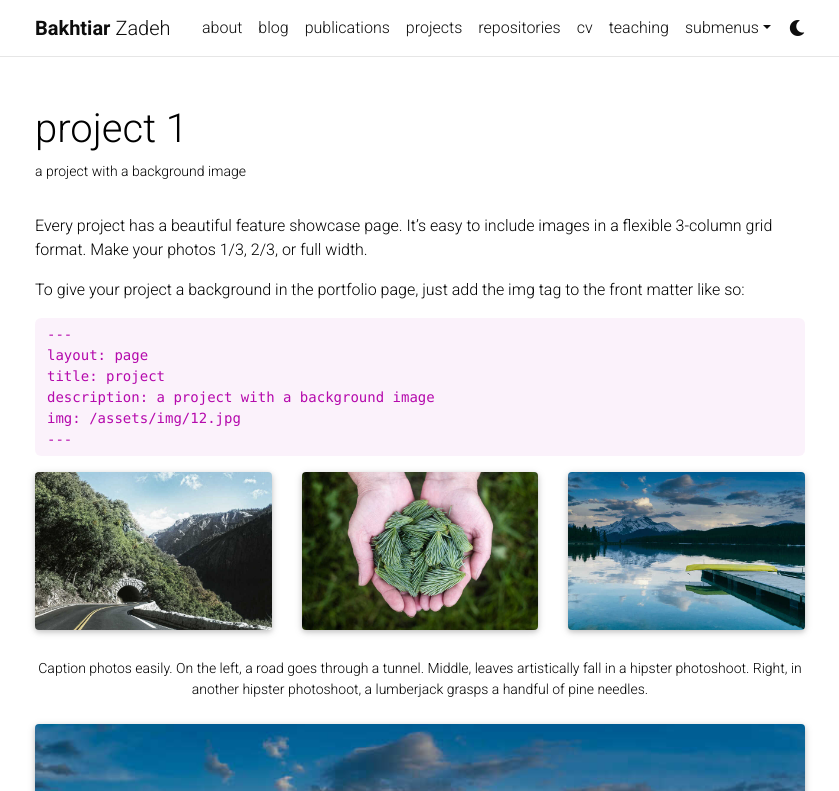
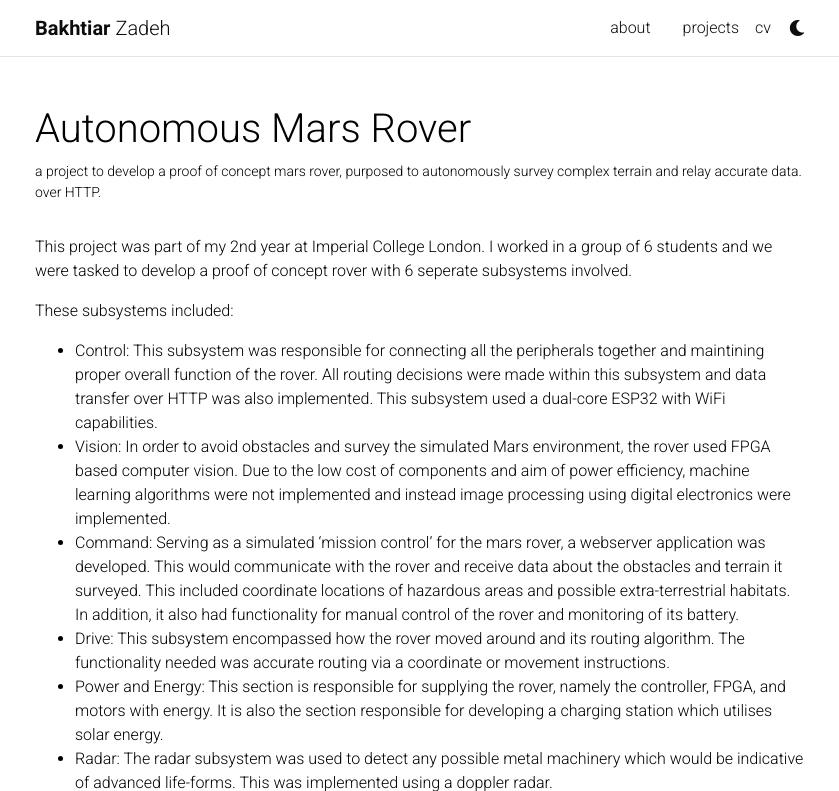
Before and after one commit to bakhtiarZ/bakhtiarZ.github.io, a Jekyll site: the page built from _projects/1_project.md, in a window 1280 px wide and 1400 px high. Shown: the top 791 px of the window, without its empty margins (220-1059 px from the left). Built offline with Jekyll 4.4.1, drawn with Linux system fonts in a browser that asks for light colours; full-size pictures stand in for the smaller copies a plugin makes; comment, search, counter and statistics services are not loaded; a style sheet for code colours, icons or effects is not loaded; some of the changed text lies outside the part shown; grey boxes are pictures that could not be loaded.

Commit message:
lots of changes to project 1

````diff
--- a/_config.yml
+++ b/_config.yml
@@ -122,9 +122,9 @@ bing_site_verification:  # out your bing-site-verification ID (Bing Webmaster)
 # Blog
 # -----------------------------------------------------------------------------
 
-blog_name: al-folio # blog_name will be displayed in your blog page
-blog_nav_title: blog # your blog must have a title for it to be displayed in the nav bar
-blog_description: a simple whitespace theme for academics
+blog_name: "" # blog_name will be displayed in your blog page
+blog_nav_title: "" # your blog must have a title for it to be displayed in the nav bar
+blog_description: ""
 permalink: /blog/:year/:title/
 
 # Pagination
--- a/_projects/1_project.md
+++ b/_projects/1_project.md
@@ -1,80 +1,47 @@
 ---
 layout: page
-title: project 1
-description: a project with a background image
-img: assets/img/12.jpg
+title: "Autonomous Mars Rover"
+description: a project to develop a proof of concept mars rover, purposed to autonomously survey complex terrain and relay accurate data. over HTTP.
+img: assets/img/marsrover.jpg
 importance: 1
 category: work
 ---
 
-Every project has a beautiful feature showcase page.
-It's easy to include images in a flexible 3-column grid format.
-Make your photos 1/3, 2/3, or full width.
+This project was part of my 2nd year at Imperial College London. I worked in a group of 6 students and we were tasked to develop a proof of concept rover with 6 seperate subsystems involved.
 
-To give your project a background in the portfolio page, just add the img tag to the front matter like so:
+These subsystems included:
+ - Control: This subsystem was responsible for connecting all the peripherals together and maintining proper overall function of the rover. All routing decisions were made within this subsystem and data transfer over HTTP was also implemented. This subsystem used a dual-core ESP32 with WiFi capabilities.
+ - Vision: In order to avoid obstacles and survey the simulated Mars environment, the rover used FPGA based computer vision. Due to the low cost of components and aim of power efficiency, machine learning algorithms were not implemented and instead image processing using digital electronics were implemented.
+ - Command: Serving as a simulated 'mission control' for the mars rover, a webserver application was developed. This would communicate with the rover and receive data about the obstacles and terrain it surveyed. This included coordinate locations of hazardous areas and possible extra-terrestrial habitats. In addition, it also had functionality for manual control of the rover and monitoring of its battery.
+ - Drive: This subsystem encompassed how the rover moved around and its routing algorithm. The functionality needed was accurate routing via a coordinate or movement instructions.
+ - Power and Energy: This section is responsible for supplying the rover, namely the controller, FPGA, and motors with energy. It is also the section responsible for developing a charging station which utilises solar energy.
+ - Radar: The radar subsystem was used to detect any possible metal machinery which would be indicative of advanced life-forms. This was implemented using a doppler radar.
 
-    ---
-    layout: page
-    title: project
-    description: a project with a background image
-    img: /assets/img/12.jpg
-    ---
 
 <div class="row">
     <div class="col-sm mt-3 mt-md-0">
-        {% include figure.html path="assets/img/1.jpg" title="example image" class="img-fluid rounded z-depth-1" %}
-    </div>
-    <div class="col-sm mt-3 mt-md-0">
-        {% include figure.html path="assets/img/3.jpg" title="example image" class="img-fluid rounded z-depth-1" %}
-    </div>
-    <div class="col-sm mt-3 mt-md-0">
-        {% include figure.html path="assets/img/5.jpg" title="example image" class="img-fluid rounded z-depth-1" %}
+        {% include figure.html path="assets/img/rd.PNG" title="example image" class="img-fluid rounded z-depth-1" %}
     </div>
 </div>
 <div class="caption">
-    Caption photos easily. On the left, a road goes through a tunnel. Middle, leaves artistically fall in a hipster photoshoot. Right, in another hipster photoshoot, a lumberjack grasps a handful of pine needles.
-</div>
-<div class="row">
-    <div class="col-sm mt-3 mt-md-0">
-        {% include figure.html path="assets/img/5.jpg" title="example image" class="img-fluid rounded z-depth-1" %}
-    </div>
-</div>
-<div class="caption">
-    This image can also have a caption. It's like magic.
-</div>
-
-You can also put regular text between your rows of images.
-Say you wanted to write a little bit about your project before you posted the rest of the images.
-You describe how you toiled, sweated, *bled* for your project, and then... you reveal its glory in the next row of images.
-
-
-<div class="row justify-content-sm-center">
-    <div class="col-sm-8 mt-3 mt-md-0">
-        {% include figure.html path="assets/img/6.jpg" title="example image" class="img-fluid rounded z-depth-1" %}
-    </div>
-    <div class="col-sm-4 mt-3 mt-md-0">
-        {% include figure.html path="assets/img/11.jpg" title="example image" class="img-fluid rounded z-depth-1" %}
-    </div>
-</div>
-<div class="caption">
-    You can also have artistically styled 2/3 + 1/3 images, like these.
+    A block diagram of the rover's subsystems.
 </div>
 
 
-The code is simple.
-Just wrap your images with `<div class="col-sm">` and place them inside `<div class="row">` (read more about the <a href="https://getbootstrap.com/docs/4.4/layout/grid/">Bootstrap Grid</a> system).
-To make images responsive, add `img-fluid` class to each; for rounded corners and shadows use `rounded` and `z-depth-1` classes.
-Here's the code for the last row of images above:
-
-{% raw %}
-```html
-<div class="row justify-content-sm-center">
-    <div class="col-sm-8 mt-3 mt-md-0">
-        {% include figure.html path="assets/img/6.jpg" title="example image" class="img-fluid rounded z-depth-1" %}
+<div class="row mt-3">
+    <div class="col-sm mt-3 mt-md-0">
+        {% include video.html path="assets/video/roverdemo.mp4" class="img-fluid rounded z-depth-1" controls=true autoplay=false %}
     </div>
-    <div class="col-sm-4 mt-3 mt-md-0">
-        {% include figure.html path="assets/img/11.jpg" title="example image" class="img-fluid rounded z-depth-1" %}
+    <div class="col-sm mt-3 mt-md-0">
+        <p>This is a short video demo of the Mars Rover in action, the coloured balls represent 'interesting' objects and the rover is moving autonomously to survey the area, reporting accurate data back to the webserver application. It is also possible to control the rover manually via the webserver which is shown in the video.
+        During this project, I primarily worked on the control, vision, and drive subsystems. These incorporated a lot of knowledge of hardware design and low level software engineering.</p>
+        <b>Below are the skills I developed during this project:</b>
+        <ul>
+        <li> C++ </li>
+        <li> Python </li>
+        <li> SystemVerilog </li>
+        <li> Image processing </li>
+        <li> Embedded systems (ESP32) </li>
+        </ul>
     </div>
 </div>
-```
-{% endraw %}
````
Also changed, not shown: _pages/dropdown.md (deleted, +0 -13 lines), unusedpages/publications.md (deleted, +0 -18 lines), unusedpages/repositories.md (deleted, +0 -44 lines), unusedpages/teaching.md (deleted, +0 -12 lines), assets/img/rd.PNG (added), assets/img/roverdiagram.svg (added), 2 other files.
